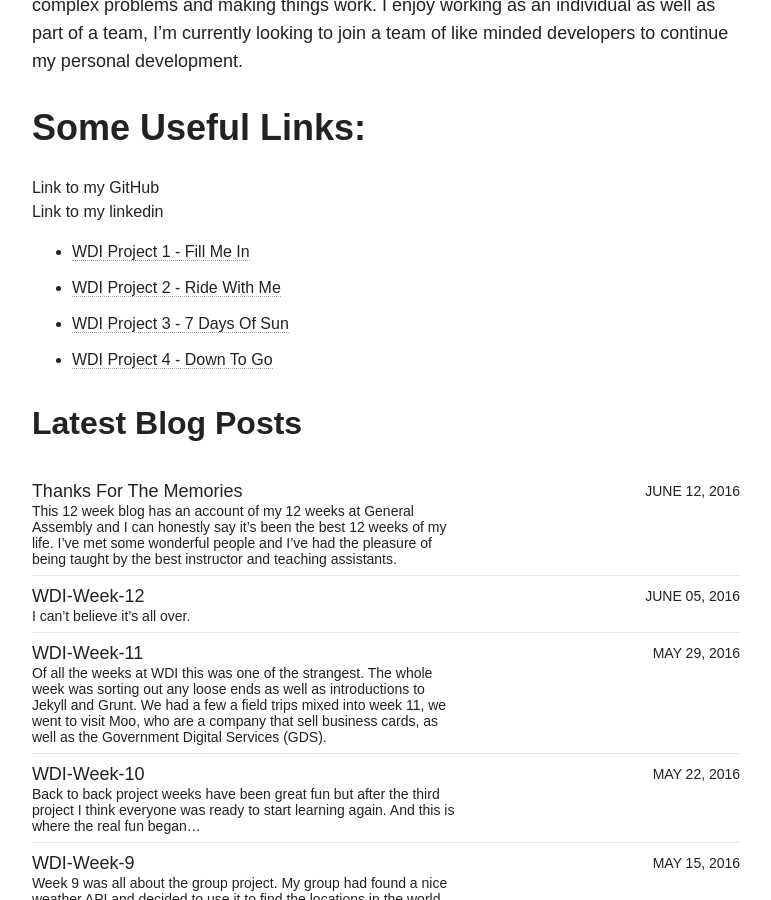
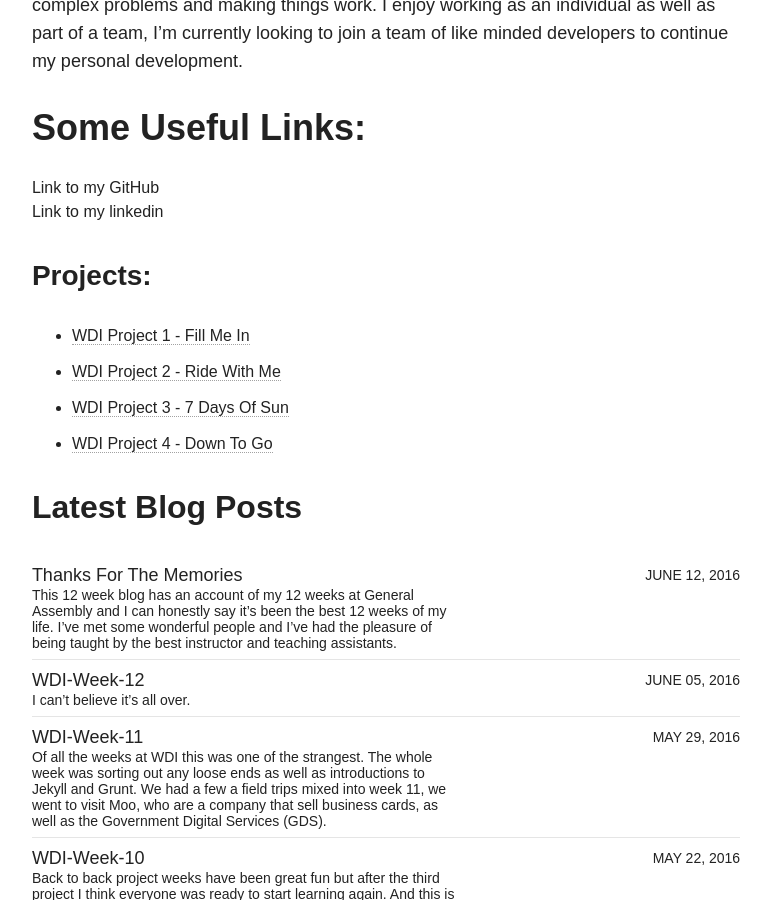
Before and after one commit to AlistairHopkins92/AlistairHopkins92.github.io, a Jekyll site: the page built from index.html, in a window 1280 px wide and 900 px high, scrolled down 1277 px. Shown: the whole window, without its empty margins (254-1025 px from the left). Built offline with Jekyll 4.4.1, drawn with Linux system fonts in a browser that asks for light colours; nearby versions of some CDN libraries.

Commit message:
added a header tag

```diff
--- a/index.html
+++ b/index.html
@@ -19,6 +19,7 @@ search_omit: true
 <a href="https://github.com/AlistairHopkins92">Link to my GitHub</a><br>
 <a href="https://www.linkedin.com/in/alistairhopkins92">Link to my linkedin</a><br>
 
+<h3>Projects:</h3>
 <ul>
 <li><a href="http://alistairhopkins92.github.io//projects/#project1">WDI Project 1 - Fill Me In</a></li>
 <li><a href="http://alistairhopkins92.github.io//projects/#project2">WDI Project 2 - Ride With Me</a></li>
```
